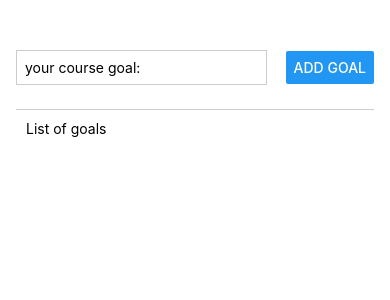
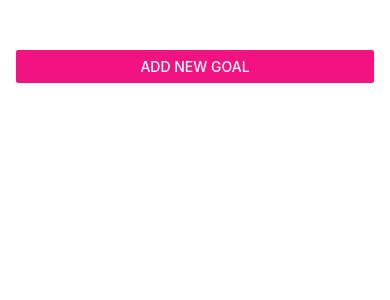
Before and after one commit to ergincetn01/rn-beginner, a React Native app: screen / in a window 390 px wide. Shown: the top 300 px of the page. Built offline with nearby package versions, Linux system fonts and the light colour scheme.

Commit message:
add button works conditionally

```diff
--- a/App.js
+++ b/App.js
@@ -1,15 +1,26 @@
 import { useState } from "react";
-import { FlatList, StyleSheet, Text, View } from "react-native";
+import { Button, FlatList, StyleSheet, Text, View } from "react-native";
 import GoalItem from "./components/GoalItem";
 import GoalAdd from "./components/GoalAdd";
 import CaseStudy from "./components/CaseStudy";
+import { StatusBar } from "expo-status-bar";
 
 export default function App() {
   const [newGoal, setNewGoal] = useState("");
+  const [isVisible, setVisible] = useState(false);
+
   const [goals, setGoals] = useState([]);
 
   function reset() {
     setNewGoal("");
+  }
+
+  function openModal() {
+    setVisible(true);
+  }
+
+  function closeModal() {
+    setVisible(false);
   }
 
   function goalAddHandler(enteredText) {
@@ -18,35 +29,45 @@ export default function App() {
       { text: enteredText, id: Math.random().toString() },
     ]);
     reset();
+    closeModal();
   }
 
   function deleteGoal(id) {
-    setGoals(goals=> {
-      return goals.filter((goal)=> goal.id !==id)
-    })
+    setGoals((goals) => {
+      return goals.filter((goal) => goal.id !== id);
+    });
   }
   return (
-    // <View style={styles.appContainer}>
-    //   <CaseStudy />
-    // </View>
+    <>
+
+    <StatusBar style="light"/>
     <View style={styles.appContainer}>
+      <Button title="Add new goal" color="#f31282" onPress={openModal} />
       <GoalAdd
         addGoal={goalAddHandler}
+        isVisible={isVisible}
+        onCancel={closeModal}
       />
       <Text style={styles.listTitle}>List of goals</Text>
       <View>
         <FlatList
           data={goals}
           renderItem={(itemData) => {
-            return <GoalItem text={itemData.item.text} id={itemData.item.id} onDeleteGoal={deleteGoal} />;
+            return (
+              <GoalItem
+                text={itemData.item.text}
+                id={itemData.item.id}
+                onDeleteGoal={deleteGoal}
+              />
+            );
           }}
           keyExtractor={(item, index) => {
             return item.id;
           }}
         />
-        <View style={styles.goalsContainer}></View>
       </View>
     </View>
+    </>
   );
 }
 
@@ -57,11 +78,9 @@ const styles = StyleSheet.create({
     paddingHorizontal: 16,
   },
   listTitle: {
-    margin: 5,
+    marginTop: 15,
     padding: 5,
-  },
-  goalsContainer: {
-    flex: 5,
-    flexDirection: "column",
+    color: "white",
+    textAlign: "center",
   },
 });
--- a/app.json
+++ b/app.json
@@ -5,6 +5,7 @@
     "version": "1.0.0",
     "orientation": "portrait",
     "icon": "./assets/icon.png",
+    "backgroundColor": "#210644",
     "userInterfaceStyle": "light",
     "splash": {
       "image": "./assets/splash.png",
--- a/components/CaseStudy.js
+++ b/components/CaseStudy.js
@@ -5,9 +5,10 @@ function CaseStudy() {
 
   return (
     <View style={styles.main}>
-        <View>
-            <image />
-        </View>
+        {/* <View>
+            <Image source= eduloglogo position: center, top>
+            Two columns with bordered buttons/elements
+        </View> */}
       <FlatList/>
     </View>
   );
--- a/components/GoalAdd.js
+++ b/components/GoalAdd.js
@@ -1,7 +1,7 @@
 import { useState } from "react";
-import { Button, StyleSheet, TextInput, View } from "react-native";
+import { Button, Image, Modal, StyleSheet, TextInput, View } from "react-native";
 
-function GoalAdd({ addGoal }) {
+function GoalAdd({ addGoal, isVisible, onCancel }) {
   const [newGoal, setNewGoal] = useState("");
 
   function goalInputHandler(enteredText) {
@@ -18,33 +18,54 @@ function GoalAdd({ addGoal }) {
   }
 
   return (
+    <Modal animationType="slide" visible={isVisible}>
       <View style={styles.inpCont}>
+        <Image style={styles.image} source={require("../assets/images/eduloglogo.jpg")} />
         <TextInput
           style={styles.textInput}
           placeholder="your course goal:"
           onChangeText={goalInputHandler}
           value={newGoal}
         />
-      <Button title="Add goal" onPress={addGoalHandler} />
+        <View style={styles.buttonCont}>
+          <View style={styles.button}>
+            <Button title="Add" onPress={newGoal!=="" ? addGoalHandler : null}/>
           </View>
+          <View style={styles.button}>
+            <Button title="Cancel" onPress={onCancel} color="#f31282" />
+          </View>
+        </View>
+      </View>
+    </Modal>
   );
 }
 
 const styles = StyleSheet.create({
   inpCont: {
-    flexDirection: "row",
-    justifyContent: "space-between",
+    flex: 1,
+    justifyContent: "center",
     alignItems: "center",
-    borderBottomWidth: 1,
-    paddingBottom: 24,
-    borderBottomColor: "#cccccc",
+    padding: 16,
+    backgroundColor: "#210644"
+  },
+image: {
+  width: 100, height: 100, margin: 20
 },
   textInput: {
     borderWidth: 1,
     borderColor: "#cccccc",
-    width: "70%",
-    marginRight: 8,
-    padding: 8,
+    width: "100%",
+    padding: 16,
+    backgroundColor: "white", color:"#120438", borderRadius: 10
+  },
+  buttonCont: {
+    flexDirection: "row",
+    justifyContent: "space-between",
+  },
+  button: {
+    marginTop: 16,
+    marginHorizontal: 8,
+    width: 110,
   },
 });
 
--- a/components/GoalItem.js
+++ b/components/GoalItem.js
@@ -2,7 +2,11 @@ import { Pressable, StyleSheet, Text, View } from "react-native";
 
 function GoalItem({ text, onDeleteGoal, id }) {
   return (
-    <Pressable onPress={onDeleteGoal.bind(this, id)}>
+    <Pressable
+      android_ripple={{ color: "#210644" }}
+      onPress={onDeleteGoal.bind(this, id)}
+      style={({pressed})=> pressed && styles.pressedItem}
+    >
       <View style={styles.goalItem}>
         <Text style={styles.goalText}>{text}</Text>
       </View>
@@ -11,12 +15,17 @@ function GoalItem({ text, onDeleteGoal, id }) {
 }
 
 const styles = StyleSheet.create({
+  pressedItem: {
+    opacity: 0.5
+  },
   goalItem: {
-    backgroundColor: "#5e0acc",
-    padding: 8, margin:8
+    backgroundColor: "mediumblue",
+    margin: 8,
+    borderRadius: 6
   },
   goalText: {
     color: "white",
+    padding: 8,
   },
 });
 
```
Also changed, not shown: assets/images/eduloglogo.jpg (added). Lines whose indentation alone changed are shown as unchanged.
